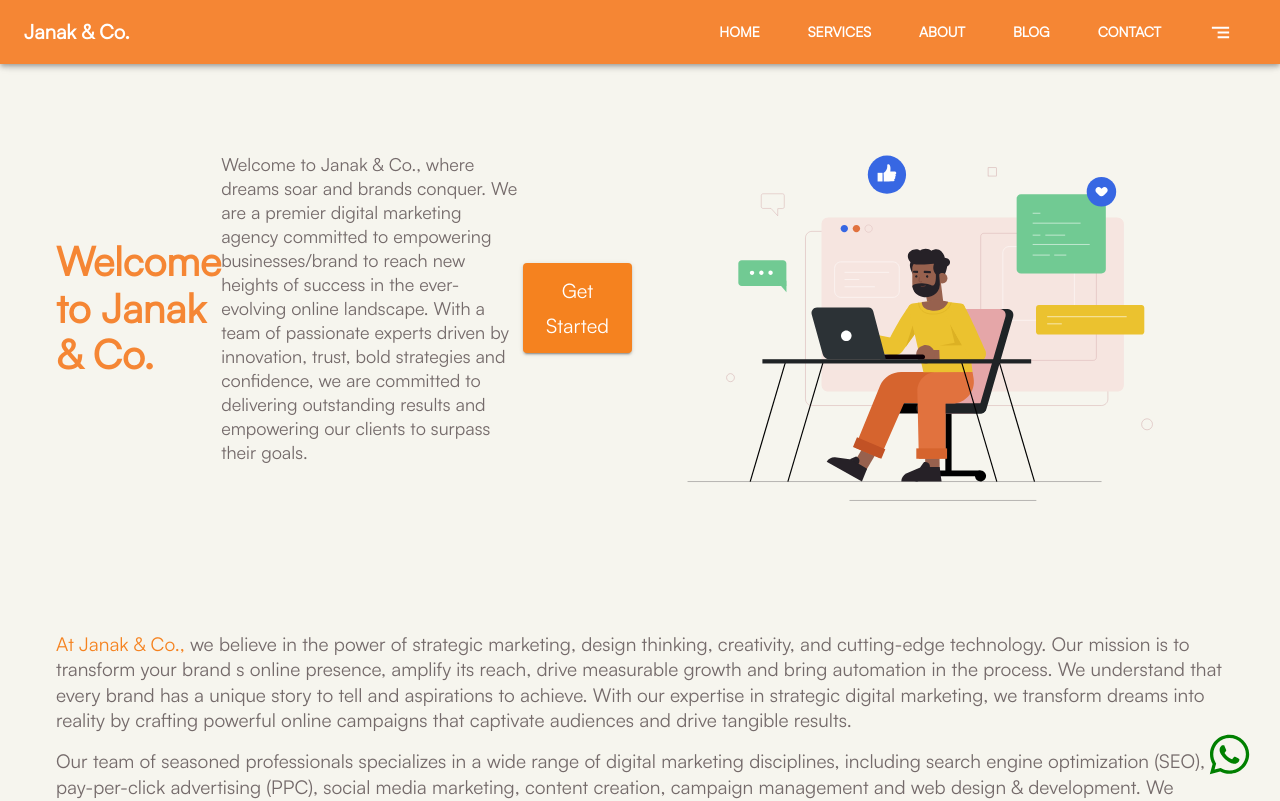
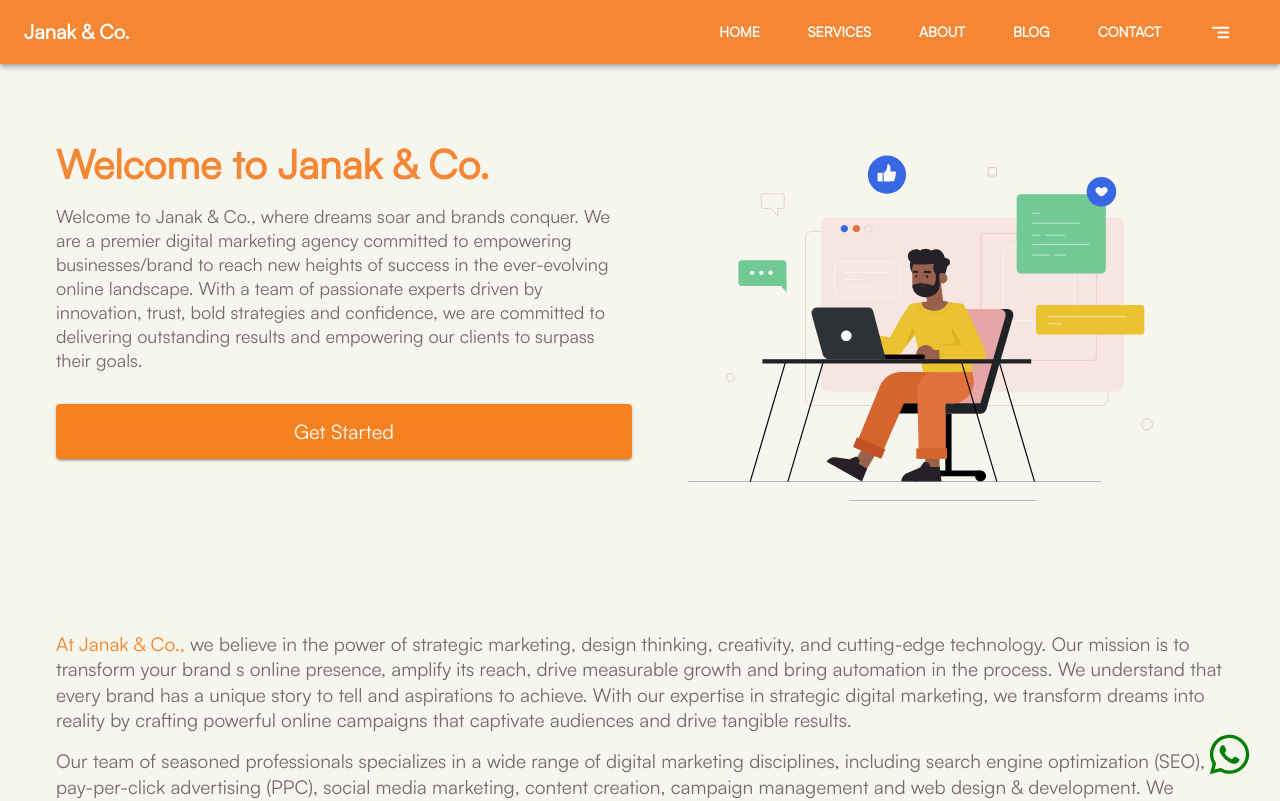
Before and after one commit to SACHINQEEP/janak_co, a React (Create React App) app: page /about-us in a window 1280 px wide. Shown: the top 801 px of the page. Built offline with nearby package versions, Linux system fonts and the light colour scheme.

Commit message:
UI Changes

```diff
--- a/src/features/AboutUs/aboutUs.component.tsx
+++ b/src/features/AboutUs/aboutUs.component.tsx
@@ -28,7 +28,7 @@
                 <img src={image} alt="aboutUs" />
                 {/* </motion.div> */}
             </Grid>
-            <Grid item xs={12} sm={6} lg={6} md={6} sx={{ display: 'flex', justifyContent: 'center', alignItems: 'center', order: ItemOrder }}>
+            <Grid item xs={12} sm={6} lg={6} md={6} sx={{ display: 'flex', flexDirection: 'column', justifyContent: 'center', order: ItemOrder }}>
                 {/* <motion.div
                     initial={{ opacity: 0, x: 50 }} // Initial animation values
                     animate={{ opacity: 1, x: 0 }} // Animation values to transition to
```
